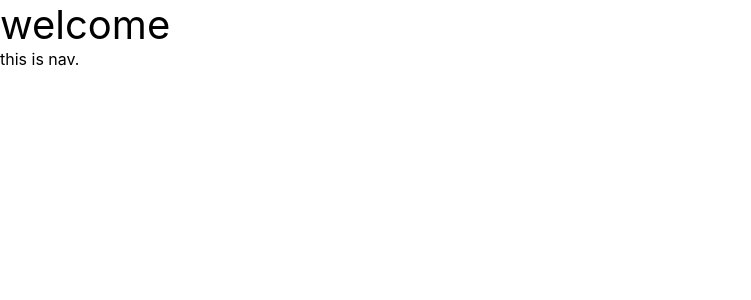
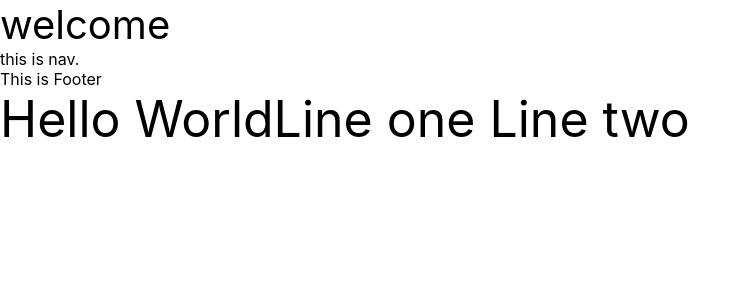
Before and after one commit to ucpritam/show-time, a React (Create React App) app: page / in a window 1280 px wide. Shown: the top 300 px of the page, without its empty margins (0-751 px from the left). Built offline with nearby package versions, Linux system fonts and the light colour scheme.

Commit message:
Update banner

```diff
--- a/src/App.js
+++ b/src/App.js
@@ -2,12 +2,16 @@ import React from 'react';
 import './App.css';
 import Home from './HomeScreen';
 import Nav from './nav';
+import Footer from './footer';
+import Banner from './banner';
 
 function App() {
   return (
     <div className="app">
       <Home />
       <Nav />
+      <Footer />
+      <Banner />
     </div>
   );
 }
--- /dev/null
+++ b/src/banner.css
@@ -0,0 +1,3 @@
+.font {
+    font-size: 50px;
+}
--- /dev/null
+++ b/src/banner.js
@@ -0,0 +1,16 @@
+import React from 'react';
+import "./banner.css";
+
+
+function banner() {
+    return (
+        <div className='font'>
+            Hello World
+            {/* <br>I love my country</br> */}
+            {/* {`Hello World \n I love my country`} */}
+            {'Line one\nLine two'}
+        </div>
+    )
+}
+
+export default banner
--- /dev/null
+++ b/src/footer.js
@@ -0,0 +1,11 @@
+import React from 'react'
+
+function footer() {
+    return (
+        <div>
+            This is Footer
+        </div>
+    )
+}
+
+export default footer
```
Also changed, not shown: 1 other file (tests, documents, lock files or other folders).
